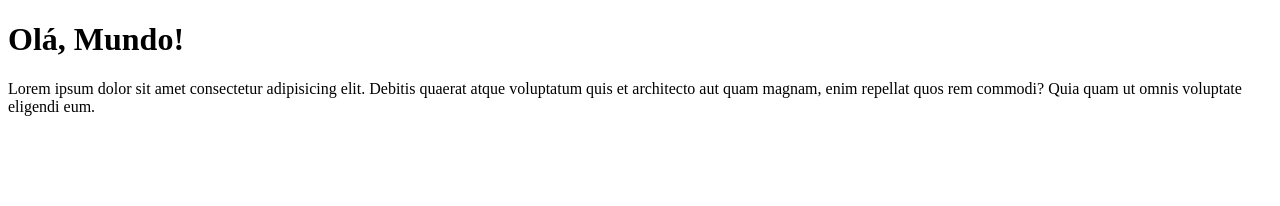
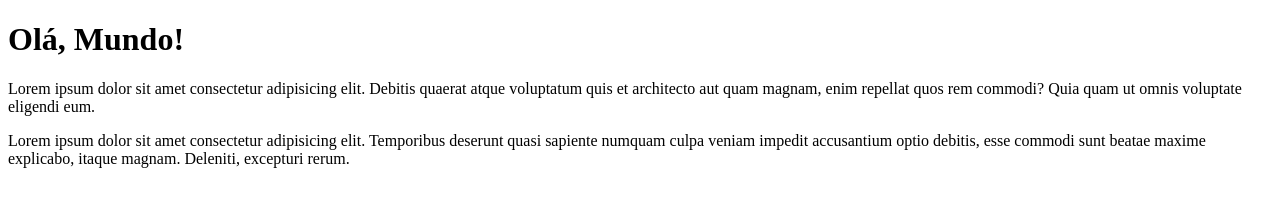
Before and after one commit to NataliaLomba/Ola-Mundo, a plain HTML site: page Site-exemplo/index.html in a window 1280 px wide. Drawn offline with Linux system fonts and the light colour scheme.

Commit message:
Adicionei um Parágrafo

```diff
--- a/Site-exemplo/index.html
+++ b/Site-exemplo/index.html
@@ -9,7 +9,7 @@
 <body>
     <h1> Olá, Mundo! </h1>
     <p>Lorem ipsum dolor sit amet consectetur adipisicing elit. Debitis quaerat atque voluptatum quis et architecto aut quam magnam, enim repellat quos rem commodi? Quia quam ut omnis voluptate eligendi eum.</p>
-
+    <p>Lorem ipsum dolor sit amet consectetur adipisicing elit. Temporibus deserunt quasi sapiente numquam culpa veniam impedit accusantium optio debitis, esse commodi sunt beatae maxime explicabo, itaque magnam. Deleniti, excepturi rerum.</p>
 
 </body>
 </html>
```
